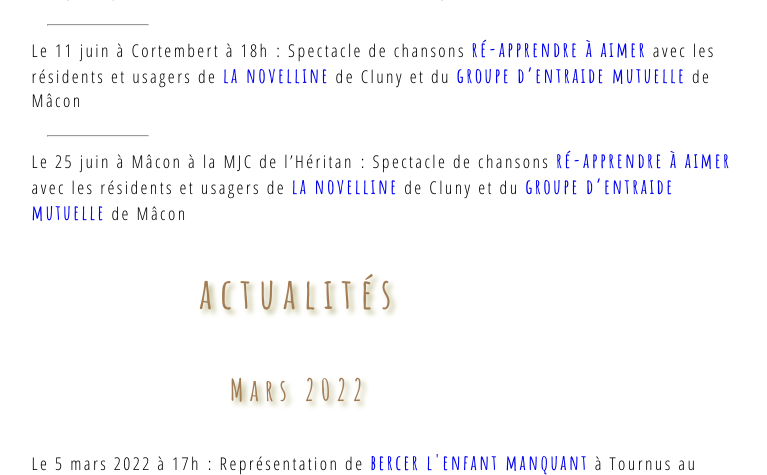
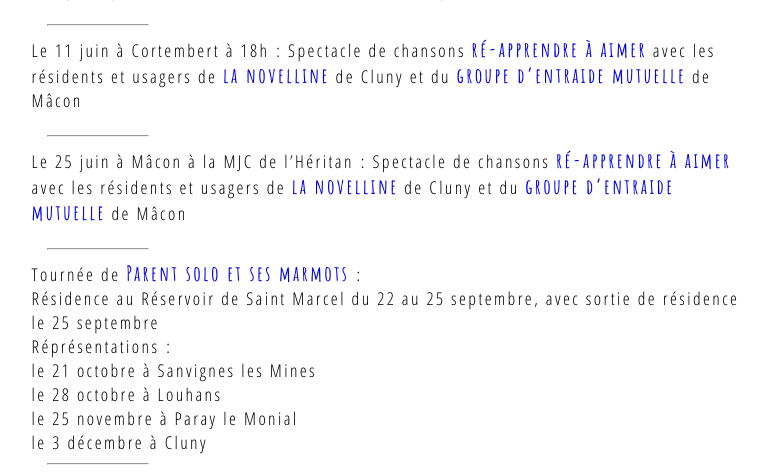
Before and after one commit to leshnik/revertouthaut, a Jekyll site: the page built from actualites.md, in a window 1280 px wide and 900 px high, scrolled down 699 px, cut to the strip 0-475 px from the top of the window. Shown: the whole strip, without its empty margins (317-1084 px from the left). Built offline with Jekyll 4.4.1, drawn with Linux system fonts in a browser that asks for light colours.

Commit message:
add tournée parent solo actualités

```diff
--- a/actualites.md
+++ b/actualites.md
@@ -5,7 +5,6 @@
 ---
 <h1>Événements à venir</h1>
 <ul class="institutions">
-
     <li>Le 3 avril à Buffières&nbsp;: extraits de notre nouvelle création, <a href="chansons-pour-ceux-qui-ne-font-pas-de-bruit">Chansons pour ceux qui ne font pas de bruit</a>, dans le cadre du Printemps des Poètes</li>
     <hr>
     <li>Le 10 mai&nbsp;: représentation de <a href="bercer-l-enfant-manquant">bercer l'enfant manquant</a> à Villeurbanne en partenariat avec La Cause des Parents et l'Association Maman Blues</li>
@@ -17,7 +16,15 @@
     <li>Le 11 juin à Cortembert à 18h&nbsp;: Spectacle de chansons <a href="/reapprendre-a-aimer">ré-apprendre à aimer</a> avec les résidents et usagers de <a href="https://la-novelline.fr/">la novelline</a> de Cluny et du <a href="https://www.gem71.org/"> groupe d’entraide mutuelle</a> de Mâcon</li>
     <hr>
     <li>Le 25 juin à Mâcon à la MJC de l’Héritan&nbsp;: Spectacle de chansons <a href="/reapprendre-a-aimer">ré-apprendre à aimer</a> avec les résidents et usagers de <a href="https://la-novelline.fr/">la novelline</a> de Cluny et du <a href="https://www.gem71.org/"> groupe d’entraide mutuelle</a> de Mâcon</li>
-</ul>
+    <hr>
+    <li>Tournée de <a href="/parent-solo-et-ses-marmots">Parent solo et ses marmots</a>&nbsp;:&nbsp;<br>
+        Résidence au Réservoir de Saint Marcel du 22 au 25 septembre, avec sortie de résidence le 25 septembre<br>
+        Réprésentations&nbsp;:&nbsp; <br>
+        le 21 octobre à Sanvignes les Mines<br>
+        le 28 octobre à Louhans<br>
+        le 25 novembre à Paray le Monial<br>
+        le 3 décembre à Cluny
+        <hr>
 <h1>actualités</h1>
 <h2>Mars 2022</h2>
 <ul class="institutions">
```
